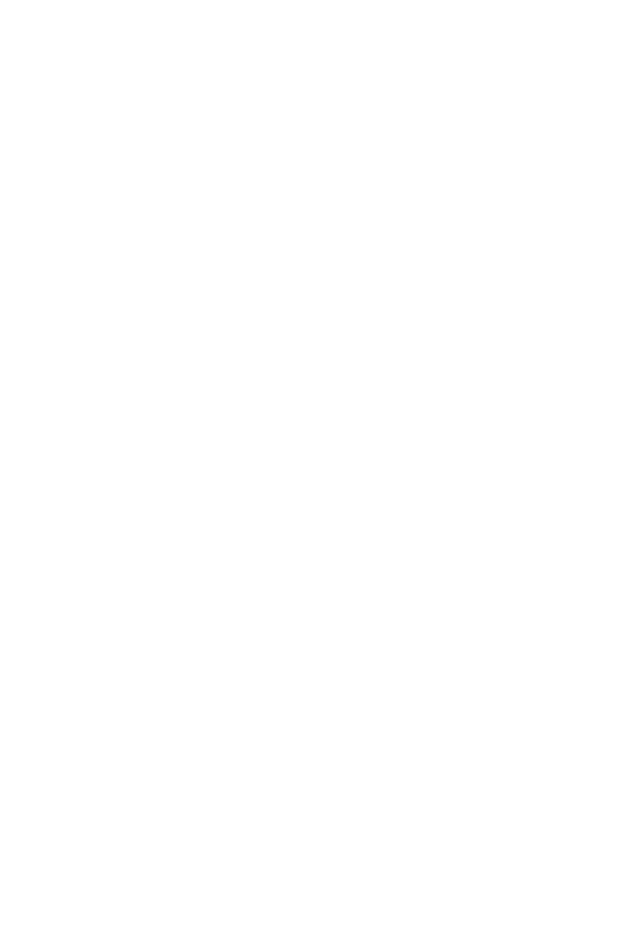
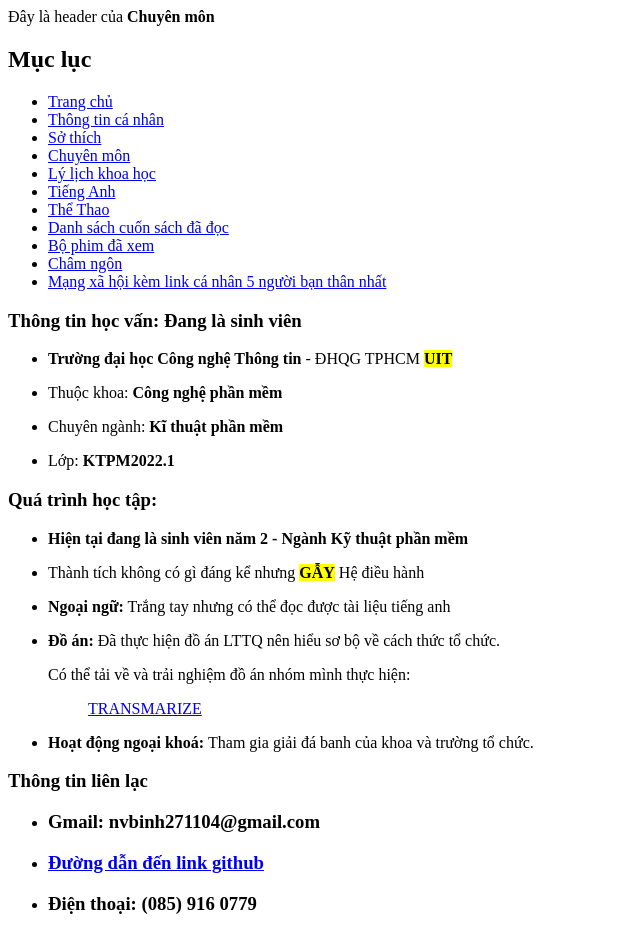
Before and after one commit to Binkeurss/Lab_DKW, a plain HTML site: page Lab1/expertise.html in a window 1280 px wide. Shown: the whole page, without its empty margins (0-640 px from the left). Before the commit the page ends 800 px from the top, so only its background shows below. Drawn offline with Linux system fonts and the light colour scheme.

Commit message:
chuyemon

```diff
--- a/Lab1/expertise.html
+++ b/Lab1/expertise.html
@@ -0,0 +1,78 @@
+<!DOCTYPE html>
+<html lang="vi">
+<head>
+  <meta charset="UTF-8">
+  <meta name="viewport" content="width=device-width, initial-scale=1.0">
+  <title>Chuyên môn</title>
+</head>
+<body>
+  <header>Đây là header của <b>Chuyên môn</b></header>
+
+  <nav>
+    <h2>Mục lục</h2>
+    <ul>
+      <li><a href="./22520137_NguyenVuBinh_Lab1.html">Trang chủ</a></li>
+      <li><a href="./personal_information.html">Thông tin cá nhân</a></li>
+      <li><a href="./hobby.html">Sở thích</a></li>
+      <li><a href="./expertise.html">Chuyên môn</a></li>
+      <li><a href="./specialization.html">Lý lịch khoa học</a></li>
+      <li><a href="./english.html">Tiếng Anh</a></li>
+      <li><a href="./sports.html">Thể Thao</a></li>
+      <li><a href="./books.html">Danh sách cuốn sách đã đọc</a></li>
+      <li><a href="./movies.html">Bộ phim đã xem</a></li>
+      <li><a href="./expertise.html">Châm ngôn</a></li>
+      <li><a href="./bestfriends.html">Mạng xã hội kèm link cá nhân 5 người bạn thân nhất</a></li>
+    </ul>
+  </nav>
+
+  <main>
+    <section>
+      <h3>Thông tin học vấn: Đang là <strong>sinh viên</strong></h3>
+      <ul>
+        <li><p><b>Trường đại học Công nghệ Thông tin</b> - ĐHQG TPHCM <mark><strong>UIT</strong></mark></p></li>
+        <li><p>Thuộc khoa: <b>Công nghệ phần mềm</b></p></li>
+        <li><p>Chuyên ngành: <b>Kĩ thuật phần mềm</b></p></li>
+        <li><p>Lớp: <b>KTPM2022.1</b></p></li>
+      </ul>
+    </section>
+
+    <section>
+      <h3>Quá trình học tập:</h3>
+      <ul>
+        <li>
+          <p><strong>Hiện tại đang là sinh viên năm 2 - Ngành Kỹ thuật phần mềm</strong></p>
+        </li>
+        <li>
+          <p>Thành tích không có gì đáng kể nhưng <b><mark>GẪY</mark></b> Hệ điều hành</p>
+        </li>
+        <li>
+          <p><b>Ngoại ngữ:</b> Trắng tay nhưng có thể đọc được tài liệu tiếng anh</p>
+        </li>
+        <li>
+          <p><b>Đồ án: </b> Đã thực hiện đồ án LTTQ nên hiểu sơ bộ về cách thức tổ chức.</p>
+          <p></p>Có thể tải về và trải nghiệm đồ án nhóm mình thực hiện: </p>
+          <blockquote><a href="https://binkeurss.github.io/DoAn_LTTQ/"><p>TRANSMARIZE</p></a></blockquote>
+        </li>
+        <li>
+          <p><b>Hoạt động ngoại khoá: </b> Tham gia giải đá banh của khoa và trường tổ chức. </p>
+        </li>
+      </ul>
+    </section>
+  </main>
+
+  <footer>
+    <h3>Thông tin liên lạc</h3>
+    <ul>
+      <li>
+          <h3>Gmail: nvbinh271104@gmail.com</h3>
+      </li>
+      <li>
+          <a href="https://github.com/Binkeurss/Lab_DKW/tree/main/Lab1"><h3>Đường dẫn đến link github</h3></a>
+      </li>
+      <li>
+          <h3>Điện thoại: (085) 916 0779</h3>
+      </li>
+    </ul>
+  </footer>
+</body>
+</html>
```
Also changed, not shown: Lab1/22520137_NguyenVuBinh_Lab1.html (+1 -1 lines).
